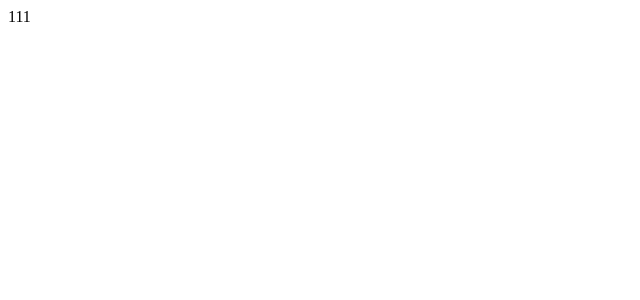
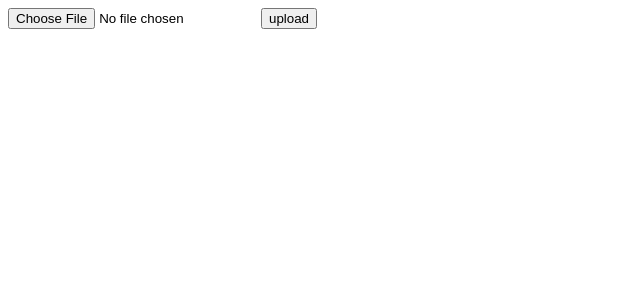
Before and after one commit to xiaoyao-Ye/file-upload, a Vue app: page / in a window 1280 px wide. Shown: the top 300 px of the page, without its empty margins (0-640 px from the left). Built offline with nearby package versions, Linux system fonts and the light colour scheme.

Commit message:
feat: basic upload logic

```diff
--- a/package.json
+++ b/package.json
@@ -2,7 +2,6 @@
   "name": "file-upload",
   "private": true,
   "version": "0.0.0",
-  "type": "module",
   "scripts": {
     "server": "nodemon --exec ts-node backend/index.ts",
     "dev": "vite",
@@ -10,9 +9,13 @@
     "preview": "vite preview"
   },
   "dependencies": {
+    "axios": "^1.3.4",
+    "fs-extra": "^11.1.0",
+    "multiparty": "^4.2.3",
     "vue": "^3.2.45"
   },
   "devDependencies": {
+    "@types/multiparty": "^0.0.33",
     "@types/node": "^18.15.0",
     "@vitejs/plugin-vue": "^4.0.0",
     "nodemon": "^2.0.21",
--- a/src/App.vue
+++ b/src/App.vue
@@ -1,10 +1,31 @@
 <template>
   <div>
-    111
+    <input type="file" :accept="accept" :multiple="multiple" @change="handleFileUpload">
+    <button @click="onSubmit">upload</button>
   </div>
 </template>
 
 <script setup lang="ts">
+import { ref } from 'vue';
+import { uploadFile } from './api/upload/api';
+
+const accept = '.jpg, .jpeg, .png';
+const multiple = false;
+const selectedFile = ref<File | null>(null);
+
+const handleFileUpload = async (event: Event) => {
+  selectedFile.value = (<HTMLInputElement>event.target).files?.[0] ?? null;
+  console.log('handleFileUpload', selectedFile.value)
+}
+
+const onSubmit = async () => {
+  console.log('onSubmit')
+  if (!selectedFile.value) return;
+  const fd = new FormData();
+  fd.append('file', selectedFile.value);
+  const res = await uploadFile(fd);
+  console.log('uploadFile', res);
+}
 
 </script>
 
--- /dev/null
+++ b/src/api/index.ts
@@ -0,0 +1,9 @@
+import axios from 'axios';
+
+const service = axios.create({
+  baseURL: 'http://localhost:3000/',
+  // withCredentials: true, // send cookies when cross-domain requests
+  timeout: 10000 // request timeout
+})
+
+export default service
--- /dev/null
+++ b/src/api/upload/api.ts
@@ -0,0 +1,7 @@
+import service from "..";
+
+/** 上传文件 */
+export const uploadFile = async (fd: FormData) => {
+  return await service.post('/upload', fd);
+  // return await service.post('/upload', { data: fd });
+}
```
Also changed, not shown: 2 other files (tests, documents, lock files or other folders).
